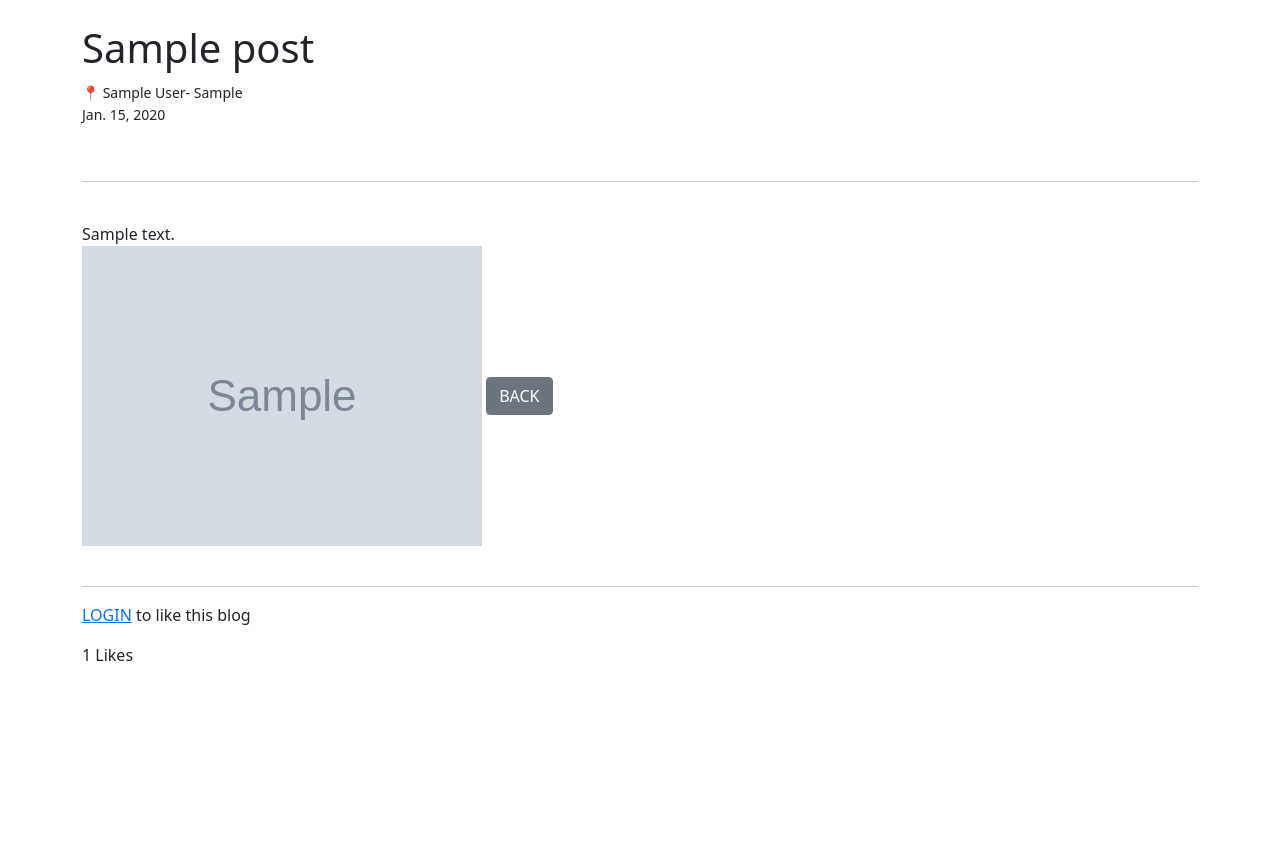
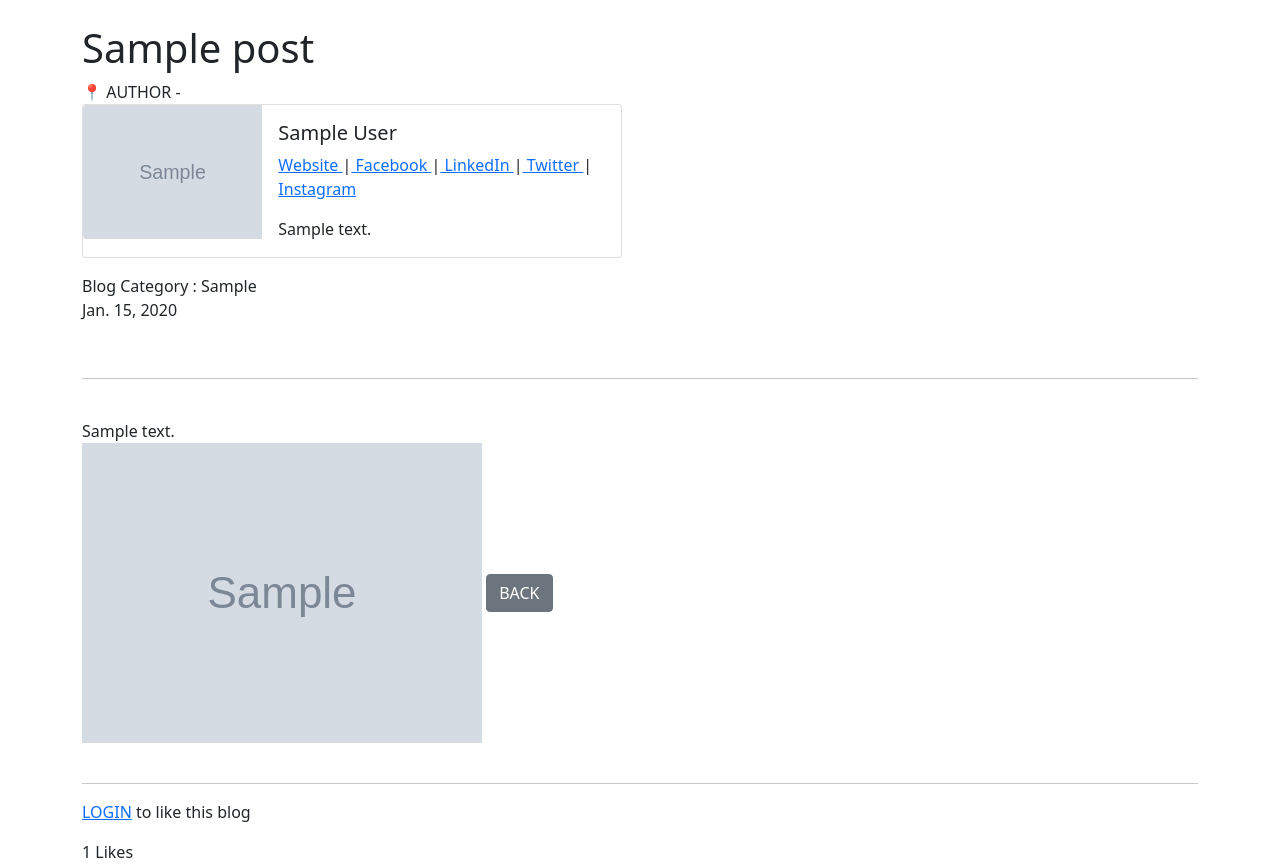
Before and after one commit to meghna750/Blogging-Website, a Django app: page /article/1 in a window 1280 px wide. Shown: the part 56-920 px from the top of the page. Before the commit the page ends 717 px from the top, so only its background shows below. Run offline with Django 3.2, Linux system fonts and the light colour scheme; tables that the repository leaves empty hold one stand-in row (values such as "Sample post"); grey boxes marked "Sample" are stand-in pictures; parts of the project's set-up code (start-up, migrations or seed data) failed here and were passed over; some libraries are stand-ins or nearby versions.

Commit message:
added profile pic option whith social media links and bio, used static file to store images

```diff
--- a/blogs/settings.py
+++ b/blogs/settings.py
@@ -123,9 +123,9 @@ USE_TZ = True
 STATIC_URL = '/static/'
 MEDIA_URL = '/media/'
 MEDIA_ROOT = os.path.join(BASE_DIR,'media')
-STATICFILES_DIR = (
+STATICFILES_DIRS = [
     os.path.join(BASE_DIR, 'static')
-)
+]
 
 # Default primary key field type
 # https://docs.djangoproject.com/en/3.2/ref/settings/#default-auto-field
--- a/members/templates/registration/edit_profile.html
+++ b/members/templates/registration/edit_profile.html
@@ -4,6 +4,8 @@
 
 
 <h1>Edit Your Profile </h1>
+
+{{user.profile.bio}}
 <br/><br/>
 <div class="form-group">
     <form method="POST">
--- a/yourblog/admin.py
+++ b/yourblog/admin.py
@@ -1,5 +1,6 @@
 from django.contrib import admin
-from .models import Post , Category
+from .models import Post , Category , profile
 # Register your models here.
 admin.site.register(Post)
 admin.site.register(Category)
+admin.site.register(profile)
--- a/yourblog/models.py
+++ b/yourblog/models.py
@@ -16,6 +16,18 @@ class Category(models.Model):
     def get_absolute_url(self):
         #return reverse('blogDetail',args=(str(self.id)))
         return reverse('home')
+
+class profile(models.Model):
+    user=models.OneToOneField(User,null=True,on_delete=models.CASCADE)
+    bio =models.TextField()
+    profile_pic = models.ImageField(null = True , blank=True,upload_to = "images/profile/")
+    website_url = models.CharField(max_length=250 , null = True)
+    insta_url = models.CharField(max_length=250 , null = True)
+    fb_url = models.CharField(max_length=250 , null = True)
+    twitter_url = models.CharField(max_length=250 , null = True)
+    linkedin_url = models.CharField(max_length=250 , null = True)
+    def __str__(self):
+        return str(self.user)
 
 class Post(models.Model):
     header_image=models.ImageField(null=True , blank= True , upload_to="images/")
--- a/yourblog/templates/blogDetail.html
+++ b/yourblog/templates/blogDetail.html
@@ -1,11 +1,50 @@
 {% extends 'base.html' %}
+{% load static %}
 {% block title %} Blogpost | {{ post.title_tag}} {% endblock %}
 {% block content %}
 
 <!-- Current User: {{user.id}} -->
 <h1>{{ post.title}}</h1>
-<small>📍 {{post.author.first_name}} {{post.author.last_name}}-
-    {{post.category}}
+📍 AUTHOR -
+    <div class="card mb-3" style="max-width: 540px;">
+        <div class="row g-0">
+          <div class="col-md-4">
+            {% if post.author.profile.profile_pic.url %}
+            <img src="{{post.author.profile.profile_pic }}" class="img-fluid rounded-start">
+            {% else %}
+            <img src="{% static 'theblog/images/5907.jpg' %}" class="img-fluid rounded-start"alt=".....">
+            {% endif %}
+          </div>
+          <div class="col-md-8">
+            <div class="card-body">
+              <h5 class="card-title">{{post.author.first_name}} {{post.author.last_name}}</h5>
+              <p class="card-text">
+                  {% if post.author.profile.website_url  %}
+                  <a href="{{post.author.profile.website_url }}"> Website </a>
+                  {% endif %}
+                  {% if post.author.profile.fb_url  %}
+                  |<a href="{{post.author.profile.fb_url }}"> Facebook </a>
+                  {% endif %}
+                  {% if post.author.profile.linkedin_url  %}
+                  |<a href="{{post.author.profile.linkedin_url }}"> LinkedIn </a>
+                  {% endif %}
+                  {% if post.author.profile.twitter_url %}
+                  |<a href="{{post.author.profile.twitter_url }}"> Twitter </a>
+                  {% endif %}
+                  {% if post.author.profile.insta_url %}
+                  |<a href="{{post.author.profile.insta_url }}"> Instagram</a>
+                  {% endif %}
+                </p>
+              <p class="card-text">{{post.author.profile.bio }}</p>
+              <!-- <p class="card-text"><small class="text-muted">Last updated 3 mins ago</small></p> -->
+            </div>
+          </div>
+        </div>
+      </div>
+       <!-- {{post.author.first_name}} {{post.author.last_name}}-
+    <img src="{{post.author.profile.profile_pic.url }}" width="100" height="100" class="rounded-circle"></img>
+    <br><br><br> -->
+    Blog Category : {{post.category}}
     {% if user.is_authenticated %}
         {% if user.id == post.author.id %}
         <a href="{% url 'update_post' post.pk %}" class="btn btn-warning">( Edit )</a>
@@ -13,7 +52,6 @@
         {% endif %}
     {% endif %}
 <p>{{post.post_date}}</p>
-</small>
 <br/>
 <hr>
 <br/>
```
Also changed, not shown: media/images/profile/WhatsApp_Image_2021-06-07_at_14.31.15.jpeg (added), media/images/profile/WhatsApp_Image_2021-06-07_at_14.31.15_K0zYLpy.jpeg (added), static/theblog/images/5907.jpg (added), yourblog/migrations/0010_profile.py (added), yourblog/migrations/0011_auto_20210702_2020.py (added), yourblog/migrations/0012_profile_website_url.py (added).
